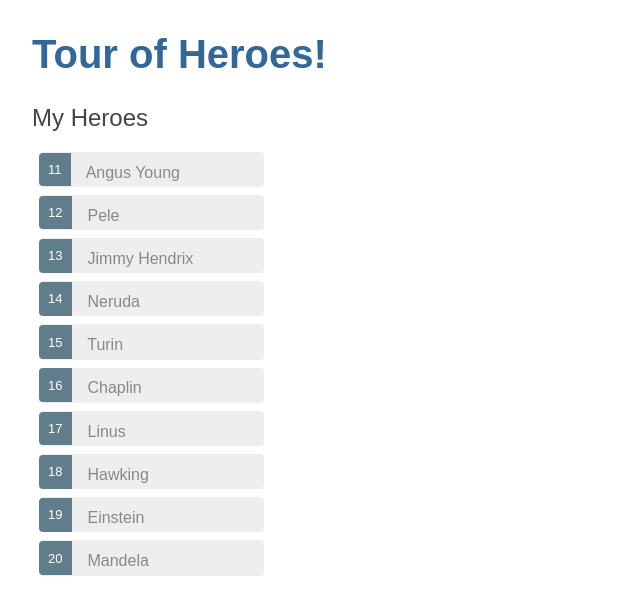
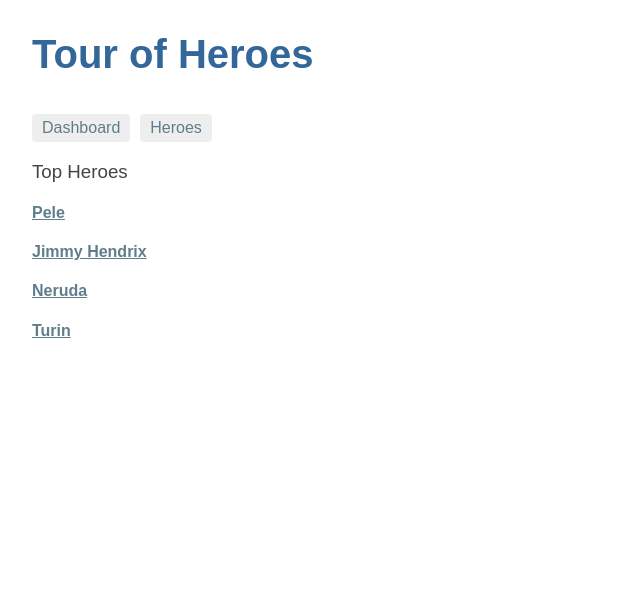
Before and after one commit to r1ckr/angular-tour-of-heroes, an Angular app: page /dashboard in a window 1280 px wide. Shown: the top 614 px of the page, without its empty margins (0-640 px from the left). Built offline with nearby package versions, Linux system fonts and the light colour scheme.

Commit message:
Adding Dashboard and routing

```diff
--- a/src/app/app.component.ts
+++ b/src/app/app.component.ts
@@ -1,29 +1,16 @@
-import { Component, OnInit } from '@angular/core';
-import { Hero } from './hero.model';
-import { HeroService } from './hero.service';
+import { Component } from '@angular/core';
 
 @Component({
   selector: 'app-root',
-  templateUrl: './app.component.html',
-  styleUrls: ['./app.component.css'],
-  providers: [HeroService]
+  template: `
+    <h1>{{title}}</h1>
+    <nav>
+        <a routerLink="/dashboard">Dashboard</a>
+        <a routerLink="/heroes">Heroes</a>
+    </nav>
+    <router-outlet></router-outlet>
+  `
 })
-export class AppComponent implements OnInit {
-  constructor(private heroService: HeroService) {}
-  title = 'Tour of Heroes!';
-  heroes: Hero[];
-  selectedHero : Hero;
-
-  onSelect(hero: Hero): void {
-    this.selectedHero = hero;
-  }
-
-  ngOnInit(): void {
-    this.getHeroes();
-  }
-
-  getHeroes(): void {
-    // This is the callback function for when the Promise returns the value
-    this.heroService.getHeroes().then(heroes => this.heroes = heroes);
-  }
+export class AppComponent {
+  title = 'Tour of Heroes';
 }
--- /dev/null
+++ b/src/app/dashboard.component.html
@@ -0,0 +1,8 @@
+<h3>Top Heroes</h3>
+<div class="grid grid-pad">
+  <a *ngFor="let hero of heroes" [routerLink]="['/detail', hero.id]" class="col-1-4">
+    <div class="module hero">
+      <h4>{{hero.name}}</h4>
+    </div>
+  </a>
+</div>
--- /dev/null
+++ b/src/app/dashboard.component.ts
@@ -0,0 +1,19 @@
+import { Component, OnInit } from '@angular/core';
+
+import { Hero } from './hero.model';
+import { HeroService } from './hero.service';
+
+@Component({
+  selector: 'my-dashboard',
+  templateUrl: './dashboard.component.html'
+})
+export class DashboardComponent implements OnInit{
+    heroes: Hero[] = [];
+
+    constructor(private heroService: HeroService) { }
+
+    ngOnInit(): void {
+        this.heroService.getHeroes()
+            .then(heroes => this.heroes = heroes.slice(1, 5));
+    }
+}
--- a/src/app/hero-detail/hero-detail.component.html
+++ b/src/app/hero-detail/hero-detail.component.html
@@ -1,8 +1,10 @@
 <div *ngIf="hero">
   <h2>{{hero.name}} details!</h2>
-  <div><label>id: </label>{{hero.id}}</div>
+  <div>
+    <label>id: </label>{{hero.id}}</div>
   <div>
     <label>name: </label>
     <input [(ngModel)]="hero.name" placeholder="name">
   </div>
+  <button (click)="goBack()">Back</button>
 </div>
--- a/src/app/hero-detail/hero-detail.component.ts
+++ b/src/app/hero-detail/hero-detail.component.ts
@@ -1,10 +1,33 @@
-import { Component, Input } from '@angular/core';
+import { Component, Input, OnInit } from '@angular/core';
+import { ActivatedRoute, Params }   from '@angular/router';
+import { Location }                 from '@angular/common';
+import 'rxjs/add/operator/switchMap';
+
+import { HeroService } from '../hero.service';
 import { Hero } from '../hero.model';
 
 @Component({
   selector: 'hero-detail',
   templateUrl: './hero-detail.component.html',
 })
-export class HeroDetailComponent {
+export class HeroDetailComponent implements OnInit {
     @Input() hero: Hero;
+
+    constructor(
+      private heroService: HeroService,
+      private route: ActivatedRoute,
+      private location: Location
+    ) {}
+
+    ngOnInit(): void {
+      // The switchMap operator maps the id in the Observable route parameters to a new Observable, the result of the HeroService.getHero() method.
+      // If a user re-navigates to this component while a getHero request is still processing, switchMap cancels the old request and then calls HeroService.getHero() again.
+      this.route.params
+      .switchMap((params: Params) => this.heroService.getHero(+params['id']))
+      .subscribe(hero => this.hero = hero);
+    }
+
+    goBack(): void {
+      this.location.back();
+    }
 }
--- a/src/app/hero.service.ts
+++ b/src/app/hero.service.ts
@@ -14,4 +14,9 @@ export class HeroService {
             setTimeout(() => resolve(this.getHeroes()), 2000);
         });
     }
+
+    getHero(id: number): Promise<Hero> {
+        return this.getHeroes()
+            .then(heroes => heroes.find(hero => hero.id === id));
+        }
 }
--- a/src/app/app.component.html
+++ b/src/app/heroes.component.html
@@ -1,4 +1,3 @@
-<h1>{{title}}</h1>
 <h2>My Heroes</h2>
 <ul class="heroes">
   <li *ngFor="let hero of heroes" [class.selected]="hero === selectedHero" (click)="onSelect(hero)">
--- /dev/null
+++ b/src/app/heroes.component.ts
@@ -0,0 +1,28 @@
+import { Component, OnInit } from '@angular/core';
+import { Hero } from './hero.model';
+import { HeroService } from './hero.service';
+
+@Component({
+  selector: 'my-heroes',
+  templateUrl: './heroes.component.html',
+  styleUrls: ['./heroes.component.css']
+})
+export class HeroesComponent implements OnInit {
+  constructor(private heroService: HeroService) {}
+
+  heroes: Hero[];
+  selectedHero : Hero;
+
+  onSelect(hero: Hero): void {
+    this.selectedHero = hero;
+  }
+
+  ngOnInit(): void {
+    this.getHeroes();
+  }
+
+  getHeroes(): void {
+    // This is the callback function for when the Promise returns the value
+    this.heroService.getHeroes().then(heroes => this.heroes = heroes);
+  }
+}
```
Also changed, not shown: src/app/app.module.ts (+32 -3 lines), src/app/heroes.component.css (renamed from src/app/app.component.css).
